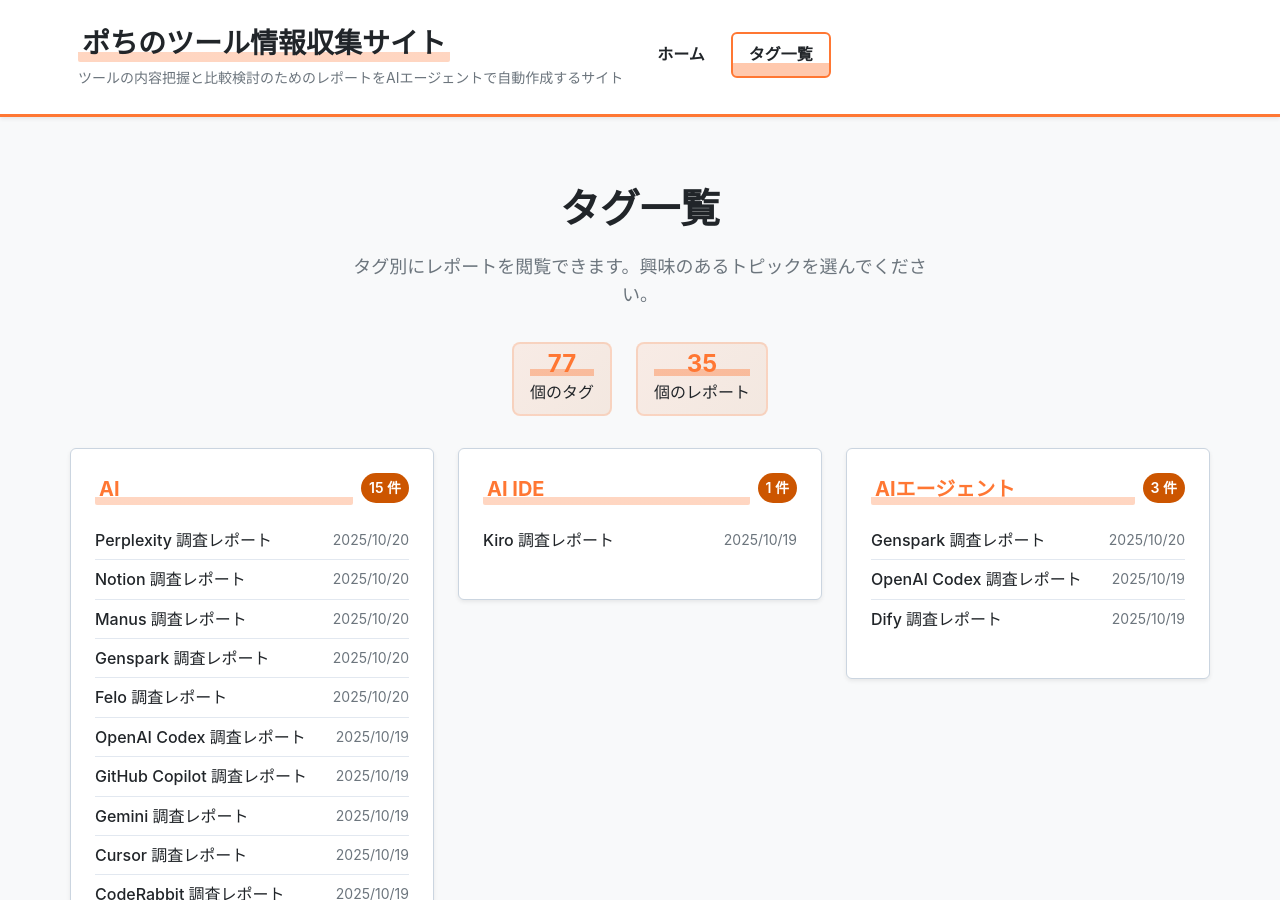
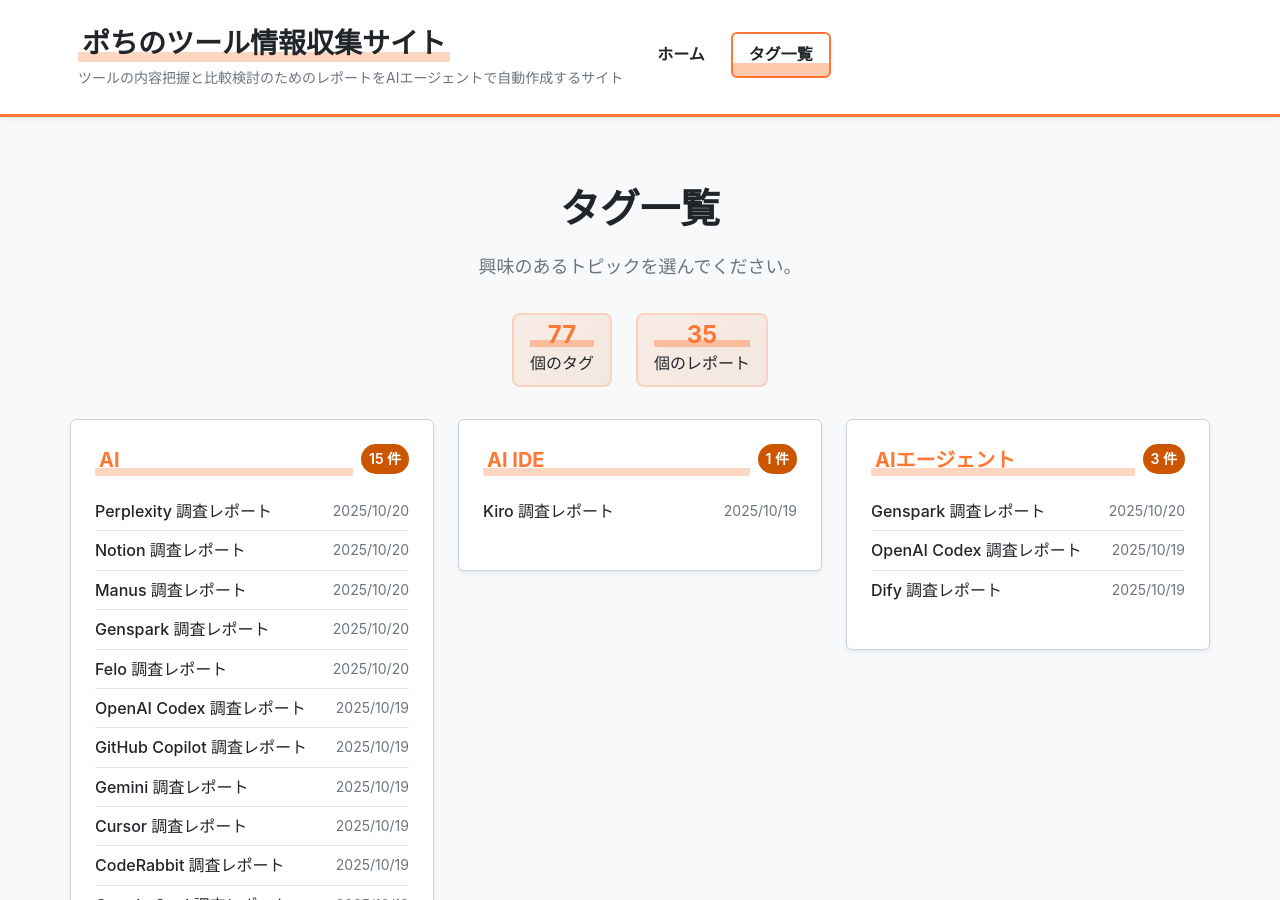
Before and after one commit to aegisfleet/tool-survey-report, a Jekyll site: the page built from tags/index.html, in a window 1280 px wide and 900 px high. Built offline with Jekyll 4.4.1, drawn with Linux system fonts in a browser that asks for light colours.

Commit message:
style(tags): Simplify tags page description text
- Remove redundant text from page description
- Keep description concise and direct
- Maintain clarity of page purpose

```diff
--- a/tags/index.html
+++ b/tags/index.html
@@ -7,7 +7,7 @@
 <div class="tags-index-container">
   <header class="page-header">
     <h1>タグ一覧</h1>
-    <p class="page-description">タグ別にレポートを閲覧できます。興味のあるトピックを選んでください。</p>
+    <p class="page-description">興味のあるトピックを選んでください。</p>
   </header>
 
   <div class="tags-overview">
```
